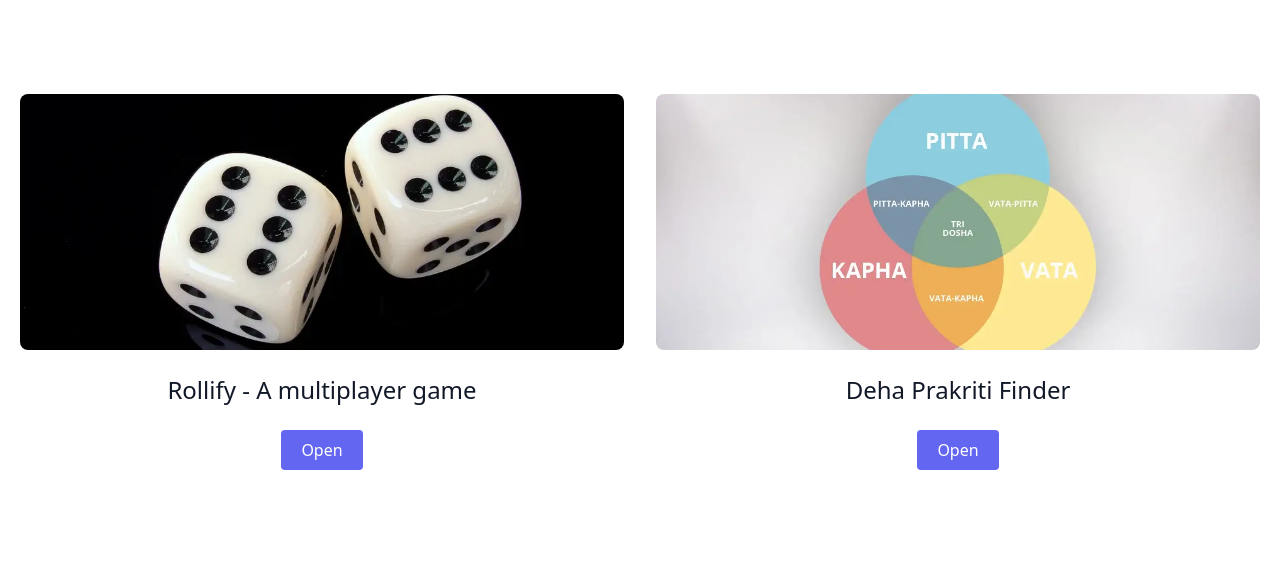
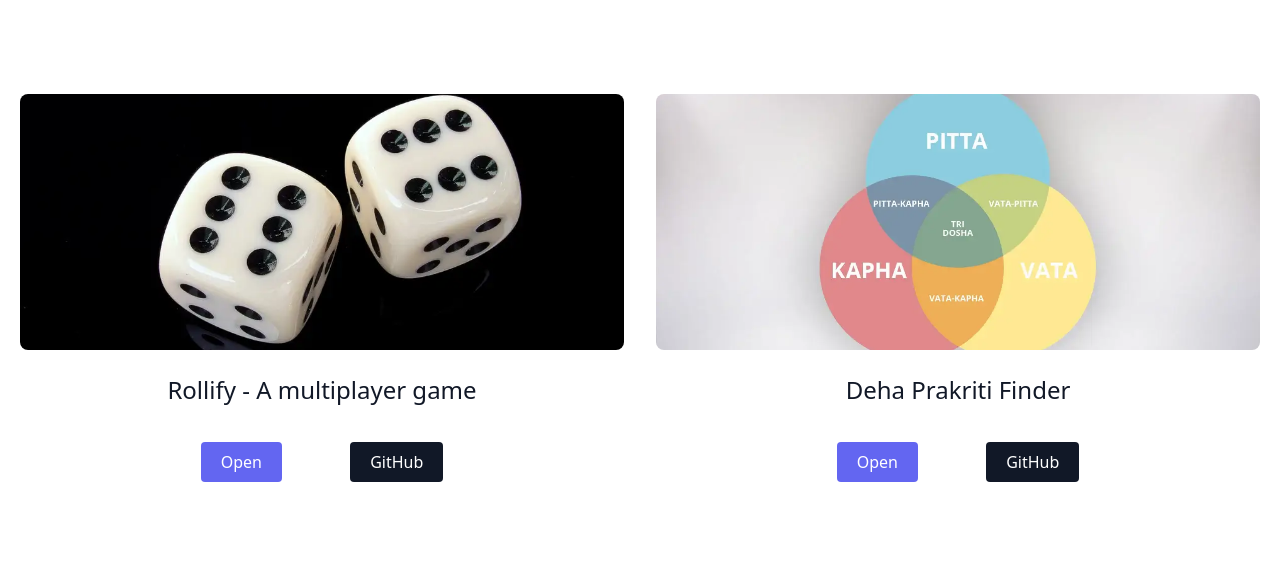
Before and after one commit to codyvinit/techvini.github.io, a plain HTML site: page projects.html in a window 1280 px wide. Shown: the part 82-658 px from the top of the page. Drawn offline with nearby package versions, Linux system fonts and the light colour scheme.

Commit message:
changes in project.html

```diff
--- a/projects.html
+++ b/projects.html
@@ -32,6 +32,7 @@
   <section class="text-gray-600 body-font">
     <div class="container px-5 py-24 mx-auto">
       <div class="flex flex-wrap -mx-4 -mb-10 text-center">
+        <!--* Box starting -->
         <div class="sm:w-1/2 mb-10 px-4">
           <div class="rounded-lg h-64 overflow-hidden">
             <img alt="content" class="object-cover object-center h-full w-full" src="src/project/rollify.webp">
@@ -39,18 +40,25 @@
           <h2 class="title-font text-2xl font-medium text-gray-900 mt-6 mb-3">Rollify - A multiplayer game</h2>
           <p class="leading-relaxed text-base"></p>
           <button onclick="window.open('https://ivinit.github.io/Rollify/')"
-            class="flex mx-auto mt-6 text-white bg-indigo-500 border-0 py-2 px-5 focus:outline-none hover:bg-indigo-600 rounded">Open</button>
+            class="grid-cols-2 mx-auto mr-8 ml-8 mt-6 text-white bg-indigo-500 border-0 py-2 px-5 focus:outline-none hover:bg-indigo-700 rounded">Open</button>
+          <button onclick="window.open('https://github.com/ivinit/Rollify')"
+            class="grid-cols-2 mx-auto mr-8 ml-8 mt-6 text-white bg-gray-900 border-0 py-2 px-5 focus:outline-none hover:bg-gray-700 rounded">GitHub</button>
         </div>
+        <!--* Box starting -->
         <div class="sm:w-1/2 mb-10 px-4">
           <div class="rounded-lg h-64 overflow-hidden">
             <img alt="content" class="object-cover object-center h-full w-full" src="src/project/doshas.webp">
           </div>
           <h2 class="title-font text-2xl font-medium text-gray-900 mt-6 mb-3">Deha Prakriti Finder</h2>
           <p class="leading-relaxed text-base"></p>
-          <button onclick="window.open('https://ivinit.github.io/DehaPrakriti/')"
-            class="flex mx-auto mt-6 text-white bg-indigo-500 border-0 py-2 px-5 focus:outline-none hover:bg-indigo-600 rounded">Open
-          </button>
+          <button onclick="window.open('https://ivinit.github.io/DehaPrakriti')"
+            class="grid-cols-2 mx-auto mr-8 ml-8 mt-6 text-white bg-indigo-500 border-0 py-2 px-5 focus:outline-none hover:bg-indigo-700 rounded">Open</button>
+          <button onclick="window.open('https://github.com/ivinit/DehaPrakriti')"
+            class="grid-cols-2 mx-auto mr-8 ml-8 mt-6 text-white bg-gray-900 border-0 py-2 px-5 focus:outline-none hover:bg-gray-700 rounded">GitHub</button>
         </div>
+
+
+
       </div>
     </div>
   </section>
```
